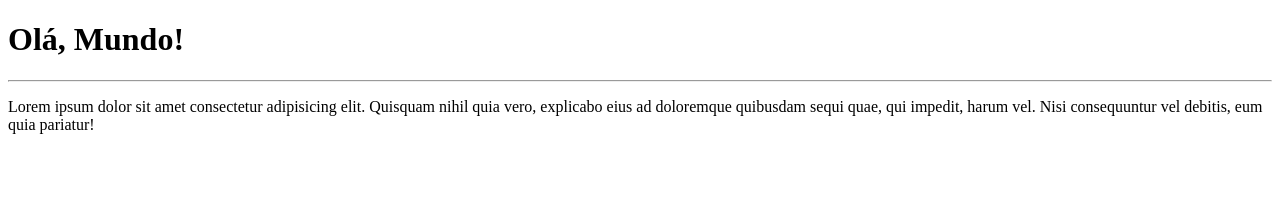
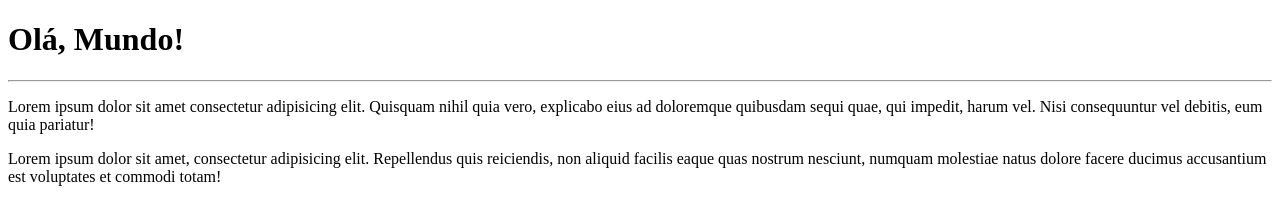
Before and after one commit to lyanemaltez/Ola-Mundo, a plain HTML site: page site-exemplo/index.html in a window 1280 px wide. Drawn offline with Linux system fonts and the light colour scheme.

Commit message:
adicionei um parágrafo

```diff
--- a/site-exemplo/index.html
+++ b/site-exemplo/index.html
@@ -10,5 +10,6 @@
     <h1>Olá, Mundo!</h1>
     <hr>
     <p>Lorem ipsum dolor sit amet consectetur adipisicing elit. Quisquam nihil quia vero, explicabo eius ad doloremque quibusdam sequi quae, qui impedit, harum vel. Nisi consequuntur vel debitis, eum quia pariatur!</p>
+    <p>Lorem ipsum dolor sit amet, consectetur adipisicing elit. Repellendus quis reiciendis, non aliquid facilis eaque quas nostrum nesciunt, numquam molestiae natus dolore facere ducimus accusantium est voluptates et commodi totam!</p>
 </body>
 </html>
```
